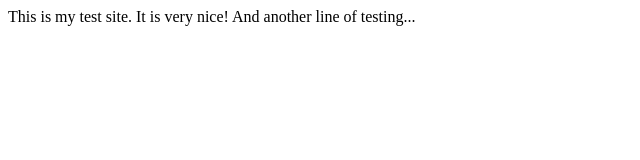
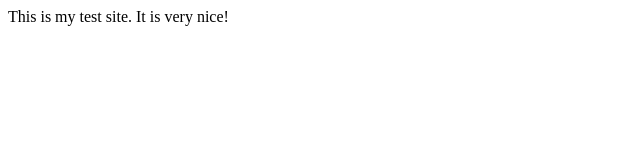
Before and after one commit to mattstep/static-test, a plain HTML site: page index.html in a window 1280 px wide. Shown: the whole page, without its empty margins (0-640 px from the left). Drawn offline with Linux system fonts and the light colour scheme.

Commit message:
I changed sutff

```diff
--- a/index.html
+++ b/index.html
@@ -2,6 +2,5 @@
 <body>
 This is my test site.
 It is very nice!
-And another line of testing...
 </body>
 </html>
```
